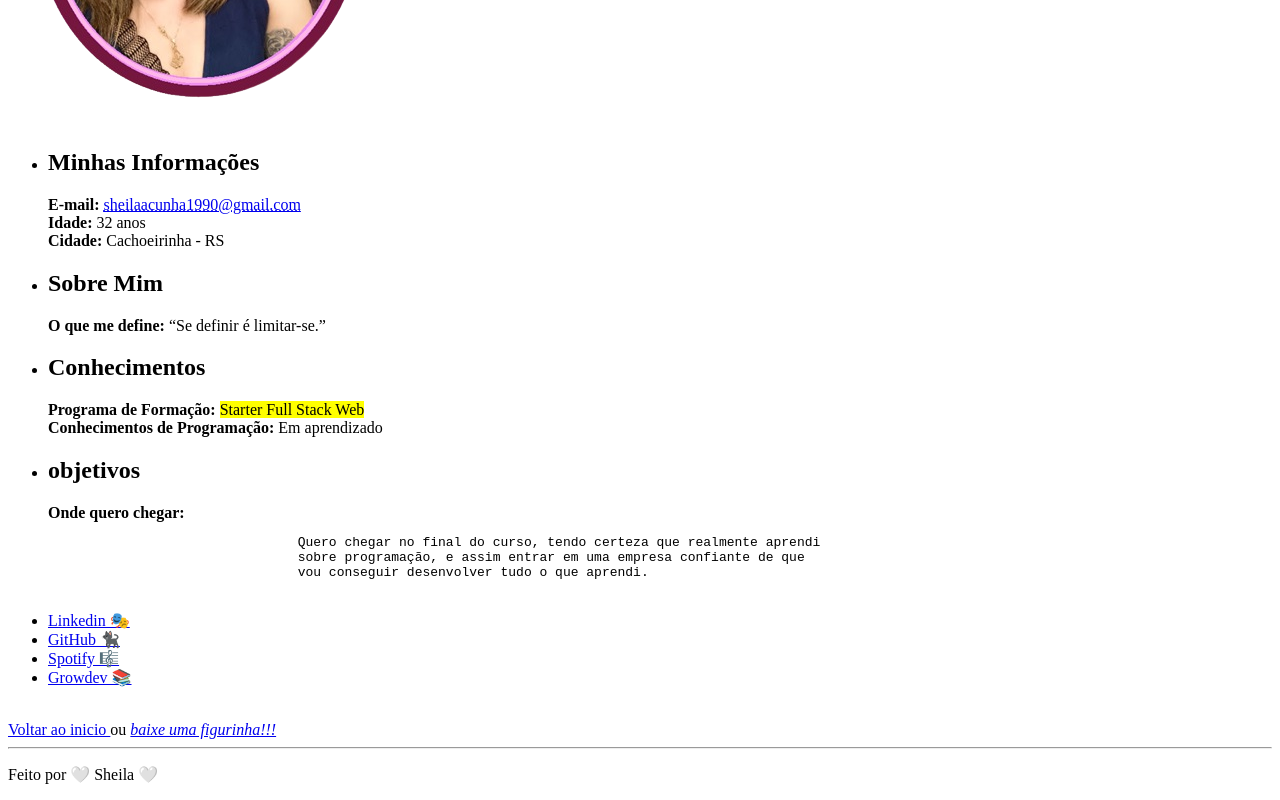
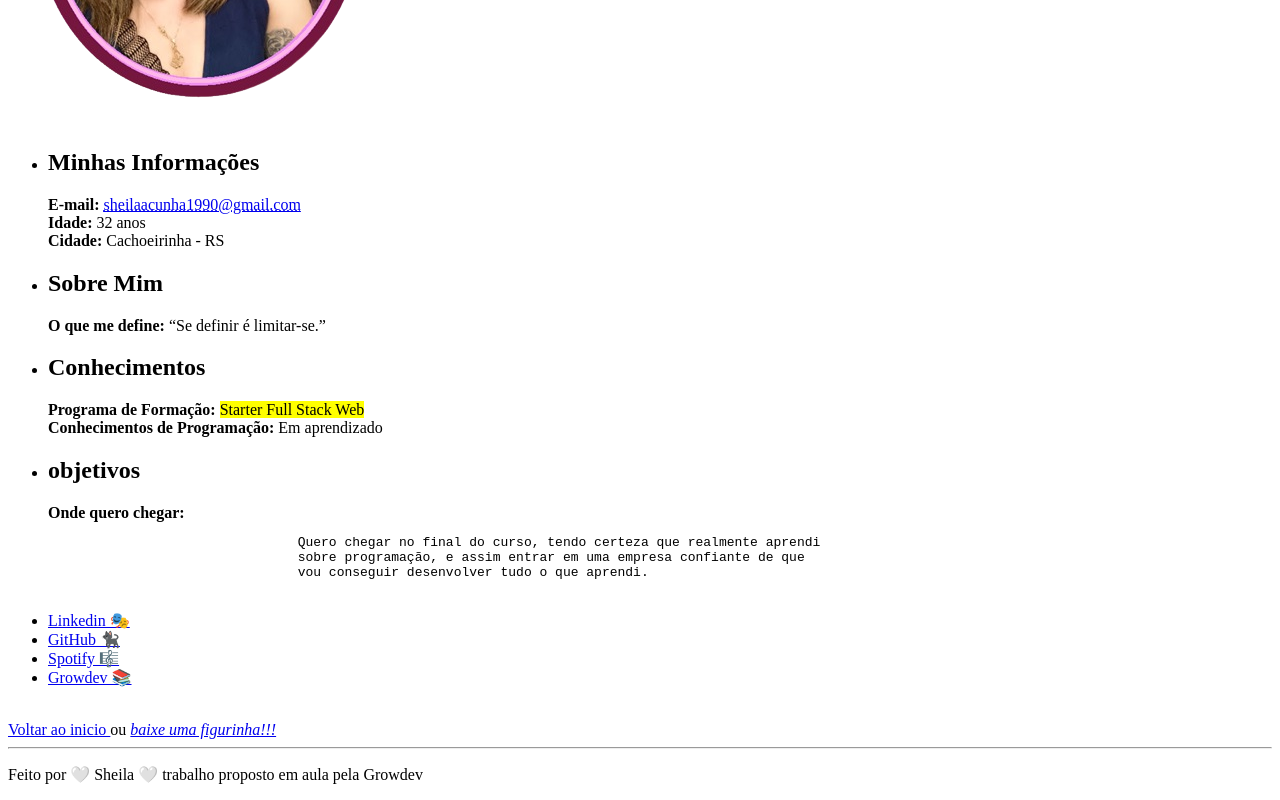
Before and after one commit to sheilaacunha/growdev-primeiro-HTML, a plain HTML site: page index.html in a window 1280 px wide. Shown: the part 371-1171 px from the top of the page. Drawn offline with Linux system fonts and the light colour scheme.

Commit message:
algum detalhe

```diff
--- a/index.html
+++ b/index.html
@@ -99,7 +99,7 @@
         </section>
     </main>
     <footer>
-        <p> Feito por 🤍 Sheila 🤍</p>
+        <p>Feito por 🤍 Sheila 🤍 trabalho proposto em aula pela Growdev<time datetime="14/12/2022 21:32"></time></p>
     </footer>
 </body>
 
```
